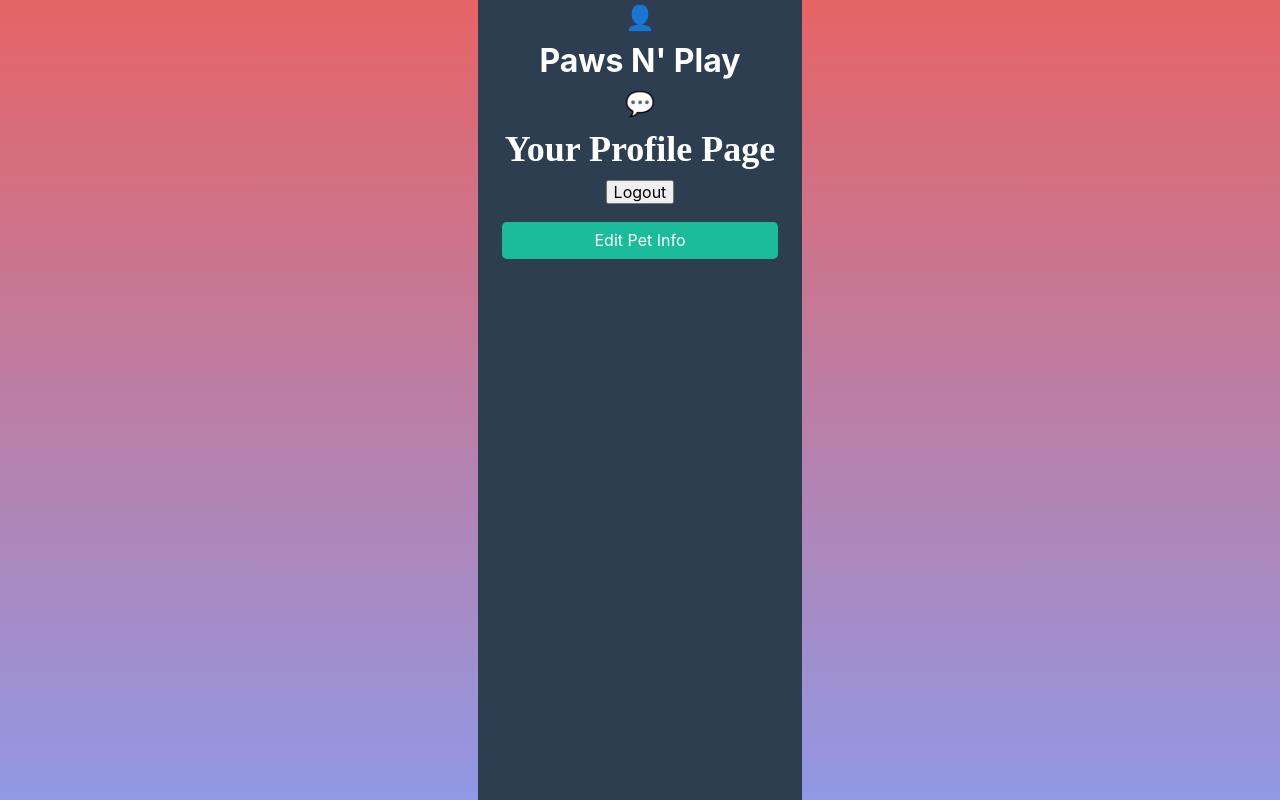
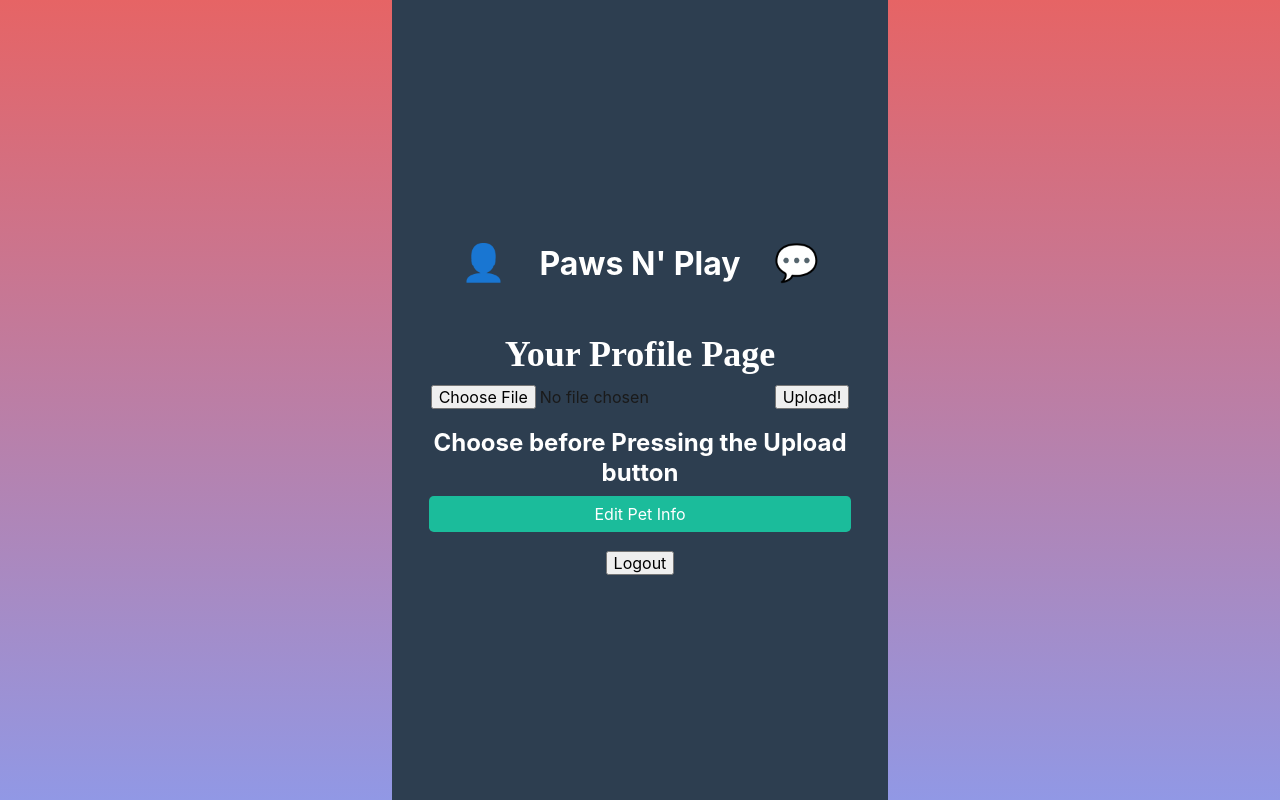
Before and after one commit to Blackbolt001/Group8-project3, a React (Create React App) app in the folder client/: page /profile in a window 1280 px wide. Built offline with nearby package versions, Linux system fonts and the light colour scheme; sample sign-in values are in the browser's storage.

Commit message:
added basic image file selector

```diff
--- a/client/package.json
+++ b/client/package.json
@@ -11,6 +11,7 @@
     "@testing-library/jest-dom": "^5.11.6",
     "@testing-library/react": "^11.2.2",
     "@testing-library/user-event": "^12.5.0",
+    "axios": "^0.27.2",
     "graphql": "^15.4.0",
     "jwt-decode": "^3.1.2",
     "react": "^17.0.1",
--- a/client/src/App.css
+++ b/client/src/App.css
@@ -37,7 +37,7 @@
     text-shadow: 0px 0px 60px 0px rgba(0,0,0,0.30);
   }
 
-  h2 {
+  h2, h3, h4, h5, p{
     color: #fff;
   }
 
@@ -123,12 +123,10 @@
     100% { transform: scale(1,1) }
   }
 
-
-
 .visible {
-    visibility: visible;
+    display: block;
   }
 
 .hidden {
-    visibility: hidden;
+    display: none;
   }
--- /dev/null
+++ b/client/src/components/ImgUpload/index.js
@@ -0,0 +1,80 @@
+import axios from 'axios';
+import React,{Component} from 'react';
+
+class ImgUpload extends Component {
+
+	state = {
+        // Initially, no file is selected
+        selectedFile: null
+	};
+
+	// On file select (from the pop up)
+	onFileChange = event => {
+
+        // Update the state
+        this.setState({ selectedFile: event.target.files[0] });
+	};
+
+	// On file upload (click the upload button)
+	onFileUpload = () => {
+
+        // Create an object of formData
+        const formData = new FormData();
+
+        // Update the formData object
+        formData.append(
+            "myFile",
+            this.state.selectedFile,
+            this.state.selectedFile.name
+        );
+
+        // Details of the uploaded file
+        console.log(this.state.selectedFile);
+
+        // Request made to the backend api
+        // Send formData object
+        axios.post("api/uploadfile", formData);
+	};
+
+	// File content to be displayed after
+	// file upload is complete
+	fileData = () => {
+
+	    if (this.state.selectedFile) {
+
+		return (
+            <div>
+                <h2>File Details:</h2>
+
+                <p>File Name: {this.state.selectedFile.name}</p>
+
+                <p>File Type: {this.state.selectedFile.type}</p>
+            </div>
+		);
+        } else {
+            return (
+            <div>
+                <br />
+                <h4>Choose before Pressing the Upload button</h4>
+            </div>
+            );
+        }
+	};
+
+	render() {
+
+	return (
+		<div>
+			<div>
+				<input type="file" onChange={this.onFileChange} />
+				<button onClick={this.onFileUpload}>
+				Upload!
+				</button>
+			</div>
+		{this.fileData()}
+		</div>
+	);
+	}
+}
+
+export default ImgUpload;
--- a/client/src/components/SwipeCard.js
+++ b/client/src/components/SwipeCard.js
@@ -99,9 +99,9 @@ function SwipeCard () {
         ))}
       </div>
       <div className='buttons'>
-        <button style={{ backgroundColor: !canSwipe && '#C3C4D3' }} onClick={() => swipe('left')}>Swipe left!</button>
-        <button style={{ backgroundColor: !canGoBack && '#C3C4D3' }} onClick={() => goBack()}>Undo swipe!</button>
-        <button style={{ backgroundColor: !canSwipe && '#C3C4D3' }} onClick={() => swipe('right')}>Swipe right!</button>
+        <button style={{ backgroundColor: !canSwipe && '#C3C4D3' }} onClick={() => swipe('left')}>❌ Swipe left!</button>
+        <button style={{ backgroundColor: !canGoBack && '#C3C4D3' }} onClick={() => goBack()}>Undo!</button>
+        <button style={{ backgroundColor: !canSwipe && '#C3C4D3' }} onClick={() => swipe('right')}>✅ Swipe right!</button>
       </div>
       {lastDirection ? (
         <h2 key={lastDirection} className='infoText'>
--- a/client/src/components/header/index.js
+++ b/client/src/components/header/index.js
@@ -4,19 +4,21 @@ import { Link } from 'react-router-dom';
 const Header = () => {
 
     return(
-        <header className="">
-            <div className="">
+        <header className="bg-primary text-light mb-4 py-3 flex-row align-center">
+            <div className="container flex-row justify-space-between-lg justify-center align-center">
                 <div>
                     <Link to="/profile">
-                        <h4>👤</h4>
+                        <h1>👤</h1>
                     </Link>
                 </div>
                 <div>
-                    <h2>Paws N' Play</h2>
+                    <Link to='/'>
+                        <h2>Paws N' Play</h2>
+                    </Link>
                 </div>
                 <div>
                     <Link to="/chats">
-                        <h4>💬</h4>
+                        <h1>💬</h1>
                     </Link>
                 </div>
             </div>
--- a/client/src/pages/Home.js
+++ b/client/src/pages/Home.js
@@ -14,7 +14,6 @@ console.log("seeing home")
                 // Displays page info if logged in
                 ? (
                     <div>
-                        <h1>This is the Home page</h1>
                     </div>
                 ) : (
                     <div>
--- a/client/src/pages/Login.js
+++ b/client/src/pages/Login.js
@@ -13,7 +13,7 @@ import FormLabel from '@mui/material/FormLabel';
 import Auth from '../utils/auth';
 
 const Login = (props) => {
-    const Navigate = useNavigate();
+  const Navigate = useNavigate();
   const [formState, setFormState] = useState({ email: '', password: '' });
   const [login, { error, data }] = useMutation(LOGIN_USER);
 
--- a/client/src/pages/Profile.js
+++ b/client/src/pages/Profile.js
@@ -1,9 +1,11 @@
 import React from 'react';
+import axios from 'axios';
 import {useState} from 'react';
 import { Navigate } from "react-router-dom";
 import Auth from '../utils/auth';
 import { useMutation } from '@apollo/client';
 import { UPDATE_PET} from '../utils/mutations';
+import ImgUpload from '../components/ImgUpload'
 
 const Profile = () => {
     const logout = (event) => {
@@ -63,13 +65,7 @@ const Profile = () => {
                     <div>
                         <h1>Your Profile Page</h1>
                         <div>
-                            {/* Logout button */}
-                            <button onClick={logout}>
-                                Logout
-                            </button>
-                        </div>
-                        <br></br>
-                        <div>
+                            <ImgUpload />
                             <button className='editPetButton btn btn-block btn-info' onClick={editPet}>
                                 Edit Pet Info
                             </button>
@@ -126,6 +122,13 @@ const Profile = () => {
                                 </button>
                             </form>
                         </div>
+                        <br></br>
+                        <div>
+                            {/* Logout button */}
+                            <button onClick={logout}>
+                                Logout
+                            </button>
+                        </div>
                     </div>
                 ) : (
                     <div>
--- a/client/src/pages/Signup.js
+++ b/client/src/pages/Signup.js
@@ -1,10 +1,12 @@
 import React, { useState } from 'react';
+import { useNavigate } from "react-router-dom";
 import { useMutation } from '@apollo/client';
 import { CREATE_OWNER } from '../utils/mutations';
 
 import Auth from '../utils/auth';
 
 const Signup = () => {
+  const Navigate = useNavigate();
   const [formState, setFormState] = useState({
     username: '',
     email: '',
@@ -31,6 +33,8 @@ const Signup = () => {
       });
 
       Auth.login(data.createOwner.token);
+      // Navigates new user to profile page
+      Navigate('/profile')
     } catch (e) {
       console.error(e);
     }
```
Also changed, not shown: 2 other files (tests, documents, lock files or other folders).
